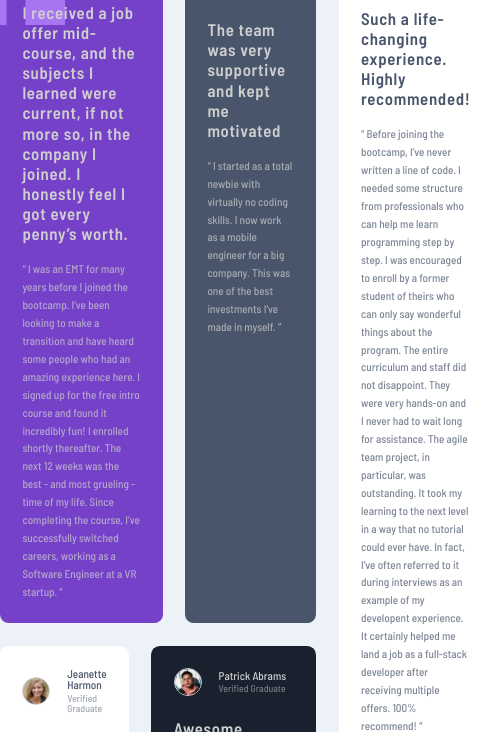
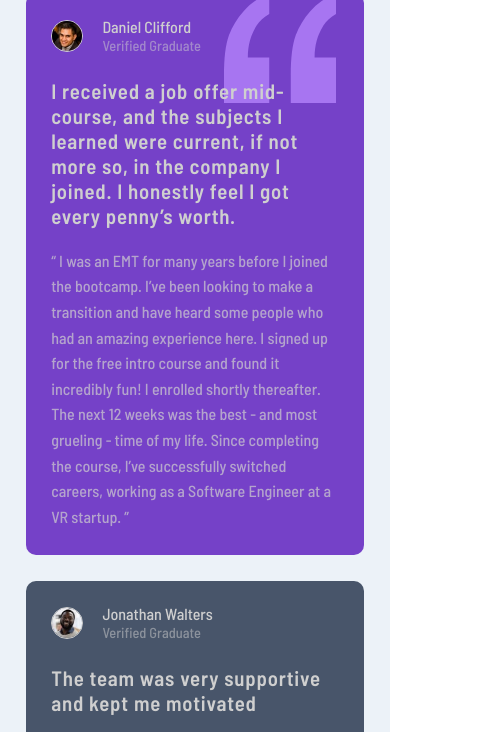
Before and after one commit to RobicaCodeaza/Section-Testimonials-Span-Grid, a plain HTML site: page index.html in a window 390 px wide. Shown: the part 221-953 px from the top of the page, 493 px wide, since content can reach past the window. Drawn offline with Linux system fonts and the light colour scheme.

Commit message:
Testimonials Grid Section Responsive

```diff
--- a/css/queries.css
+++ b/css/queries.css
@@ -3,6 +3,9 @@
   html {
     /* 9px/16px = 56.25% */
     font-size: 56.25%;
+  }
+  .section-testimonials {
+    padding: 9.6rem 3.2rem;
   }
 }
 /* Tablets */
@@ -12,11 +15,36 @@
   }
 }
 @media (max-width: 48em) {
-  html {
+  /* html {
     font-size: 43.75%;
-  }
+  } */
 }
 
 /* Mobile */
 @media (max-width: 36em) {
+  .grid {
+    display: flex;
+    flex-direction: column;
+    /* height: 400rem; */
+  }
+  .imgBx {
+    transform: translateX(-25%);
+  }
+  .testimonial {
+    padding: 3.2rem;
+    /* flex: 1; */
+    /* height: calc(100% / 5); */
+  }
+  .name {
+    font-size: 2rem;
+  }
+  .verified {
+    font-size: 1.8rem;
+  }
+  .focus {
+    font-size: 2.6rem;
+  }
+  .focus-off {
+    font-size: 2rem;
+  }
 }
--- a/css/style.css
+++ b/css/style.css
@@ -34,7 +34,7 @@ body {
   margin-bottom: 6.4rem;
 }
 .container {
-  max-width: 130rem;
+  max-width: 140rem;
   margin: 0 auto;
 }
 .grid {
@@ -45,7 +45,7 @@ body {
 
 .testimonial {
   border-radius: 1.25rem;
-  padding: 3.2rem;
+  padding: 3.2rem 4.4rem;
 }
 
 .header-box {
```
